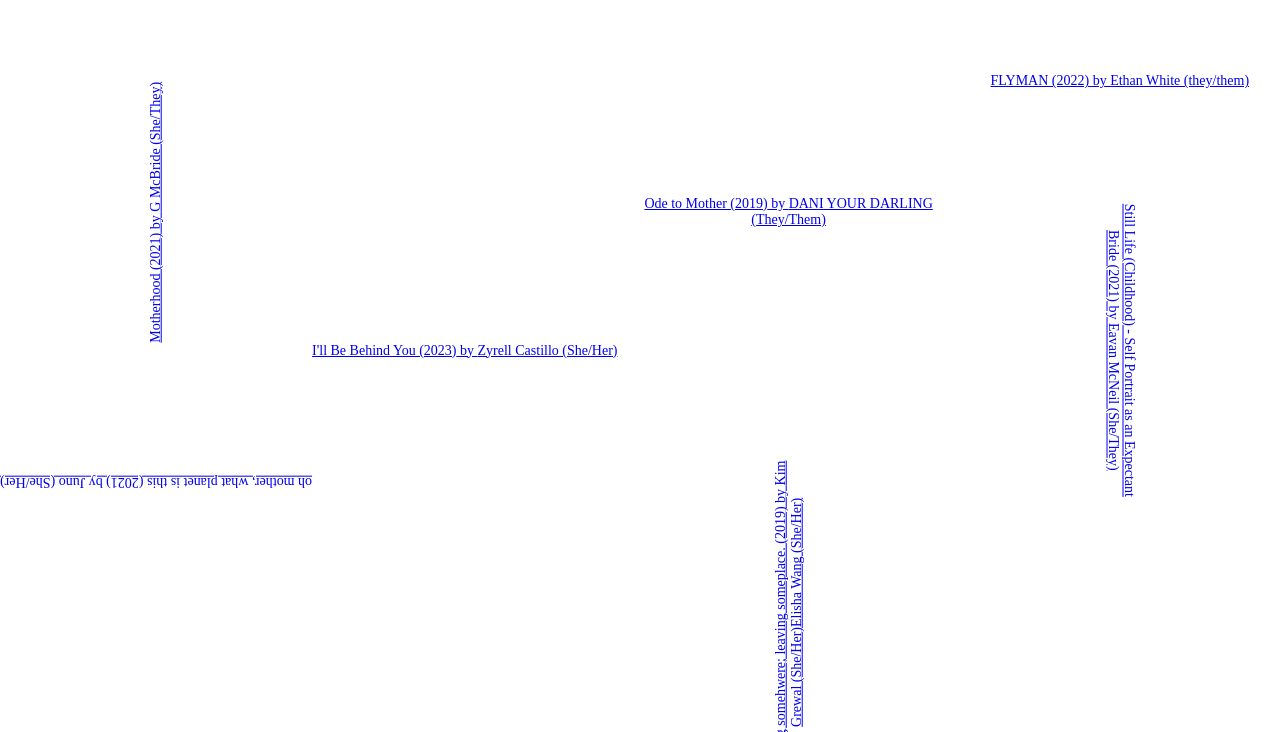
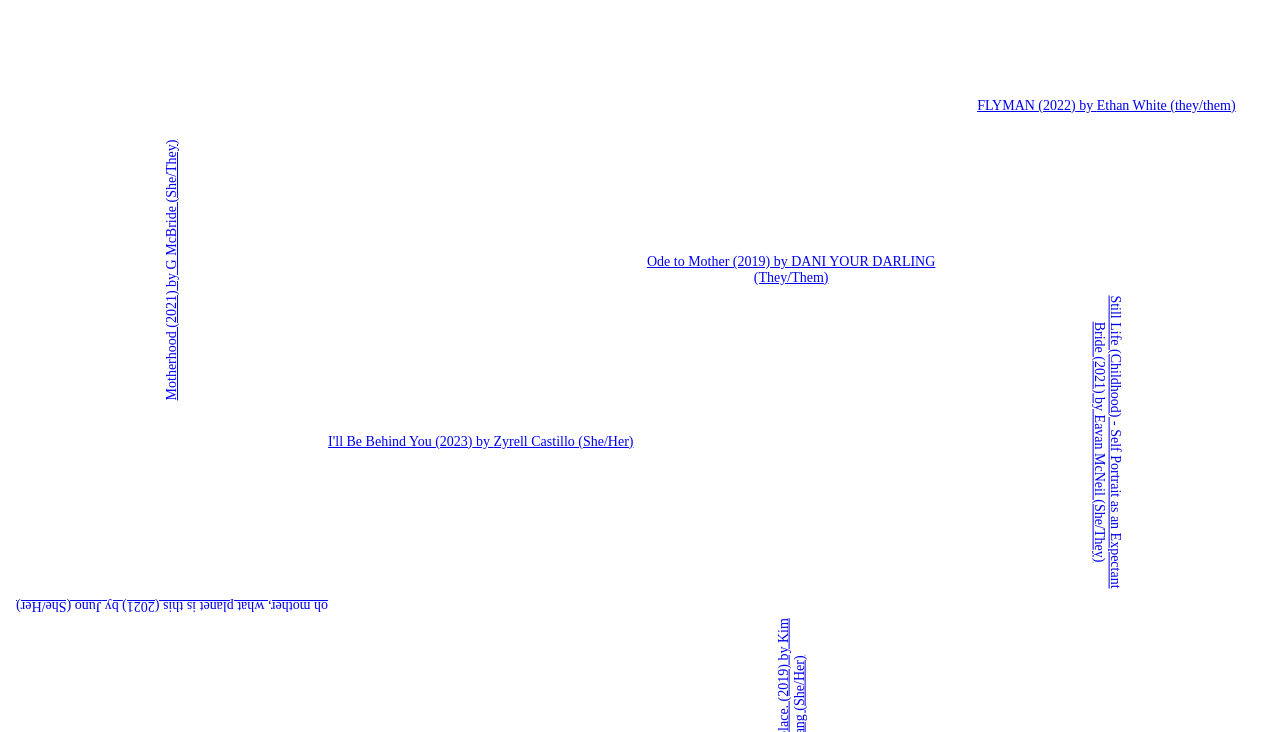
Before and after one commit to adirar111/mother-hatchling, an Astro site: page / in a window 1280 px wide. Shown: the part 60-792 px from the top of the page. Built offline with nearby package versions, Linux system fonts and the light colour scheme; Astro itself is replaced by a stand-in of ours.

Commit message:
fighting css demons rn

```diff
--- a/src/components/ArtworkLinks.module.css
+++ b/src/components/ArtworkLinks.module.css
@@ -1,14 +1,17 @@
 .grid {
-  overflow-x: hidden;
   display: grid;
   grid-template-rows: repeat(6, auto [row-start]);
   grid-template-columns: repeat(5, auto [col-start]);
-  min-height: 100vh;
+  padding: 8px;
+  height: 1000px;
+  overflow-x: hidden;
 }
 
 .gridItem {
   display: flex;
   justify-content: center;
+  min-height: 0;
+  min-width: 0;
   align-items: center;
   text-align: center;
   overflow: initial;
--- a/src/layouts/HomeLayout.astro
+++ b/src/layouts/HomeLayout.astro
@@ -13,10 +13,7 @@ import Layout from "./Layout.astro"
 
 <style>
   body {
-    display: flex;
-    flex-direction: column;
     min-height: 100vh;
-    margin: 0;
   }
   /* @media only screen and (max-width: 600px) { */
   /*   body { */
```
